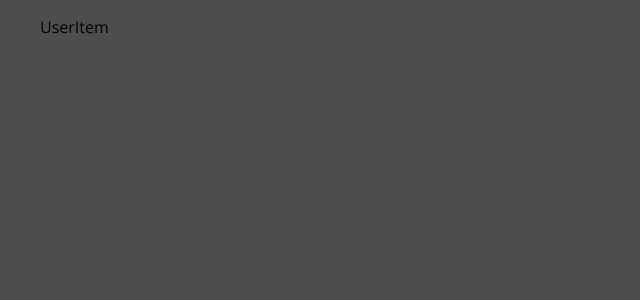
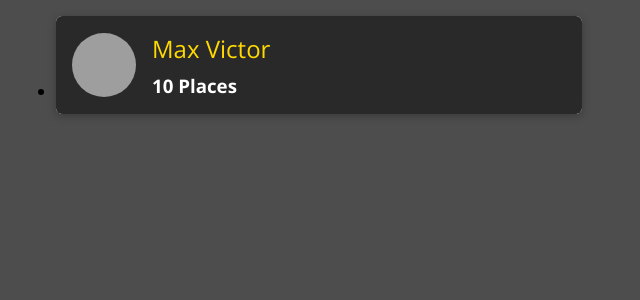
Before and after one commit to draxexx/mern-full-stack-guide, a React (Create React App) app in the folder frontend/: page /users in a window 1280 px wide. Shown: the top 300 px of the page, without its empty margins (0-640 px from the left). Built offline with nearby package versions, Linux system fonts and the light colour scheme; grey boxes are pictures that could not be loaded.

Commit message:
wrap UserItem component with the Card and Link components

```diff
--- a/frontend/src/user/components/UserItem.css
+++ b/frontend/src/user/components/UserItem.css
@@ -0,0 +1,49 @@
+.user-item {
+    margin: 1rem;
+    width: calc(45% - 2rem);
+    min-width: 17.5rem;
+  }
+
+  .user-item a {
+    display: flex;
+    align-items: center;
+    width: 100%;
+    height: 100%;
+    text-decoration: none;
+    padding: 1rem;
+    color: white;
+    background: #292929;
+  }
+
+  .user-item a:hover,
+  .user-item a:active {
+    background: #ffd900;
+  }
+
+  .user-item__content {
+    padding: 0 !important;
+  }
+
+  .user-item__image {
+    width: 4rem;
+    height: 4rem;
+    margin-right: 1rem;
+  }
+
+  .user-item__info h2 {
+    font-size: 1.5rem;
+    margin: 0 0 0.5rem 0;
+    font-weight: normal;
+    color: #ffd900;
+  }
+
+  .user-item:hover h2,
+  .user-item:active h2,
+  .user-item:hover h3,
+  .user-item:active h3 {
+    color: #292929;
+  }
+
+  .user-item__info h3 {
+    margin: 0;
+  }
--- a/frontend/src/user/components/UserItem.jsx
+++ b/frontend/src/user/components/UserItem.jsx
@@ -1,8 +1,28 @@
 import React from "react";
+import { Link } from "react-router-dom";
+
 import "./UserItem.css";
+import Avatar from "shared/components/UIElements/Avatar";
+import Card from "shared/components/UIElements/Card";
 
-const UserItem = () => {
-  return <div>UserItem</div>;
+const UserItem = (props) => {
+  return (
+    <li className="user-item">
+      <Card className="user-item__content">
+        <Link to={`/${props.id}/places`}>
+          <div className="user-item__image">
+            <Avatar image={props.image} alt={props.name} />
+          </div>
+          <div className="user-item__info">
+            <h2>{props.name}</h2>
+            <h3>
+              {props.placeCount} {props.placeCount === 1 ? "Place" : "Places"}
+            </h3>
+          </div>
+        </Link>
+      </Card>
+    </li>
+  );
 };
 
 export default UserItem;
```
